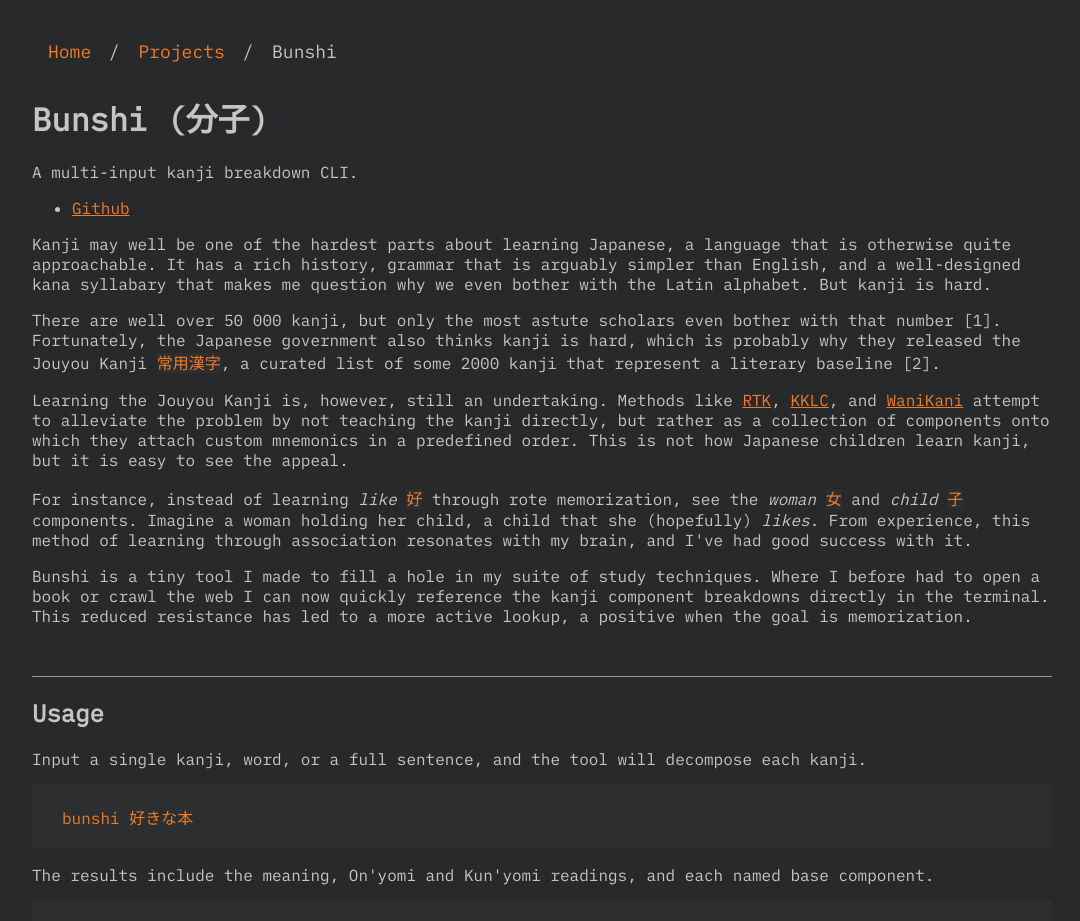
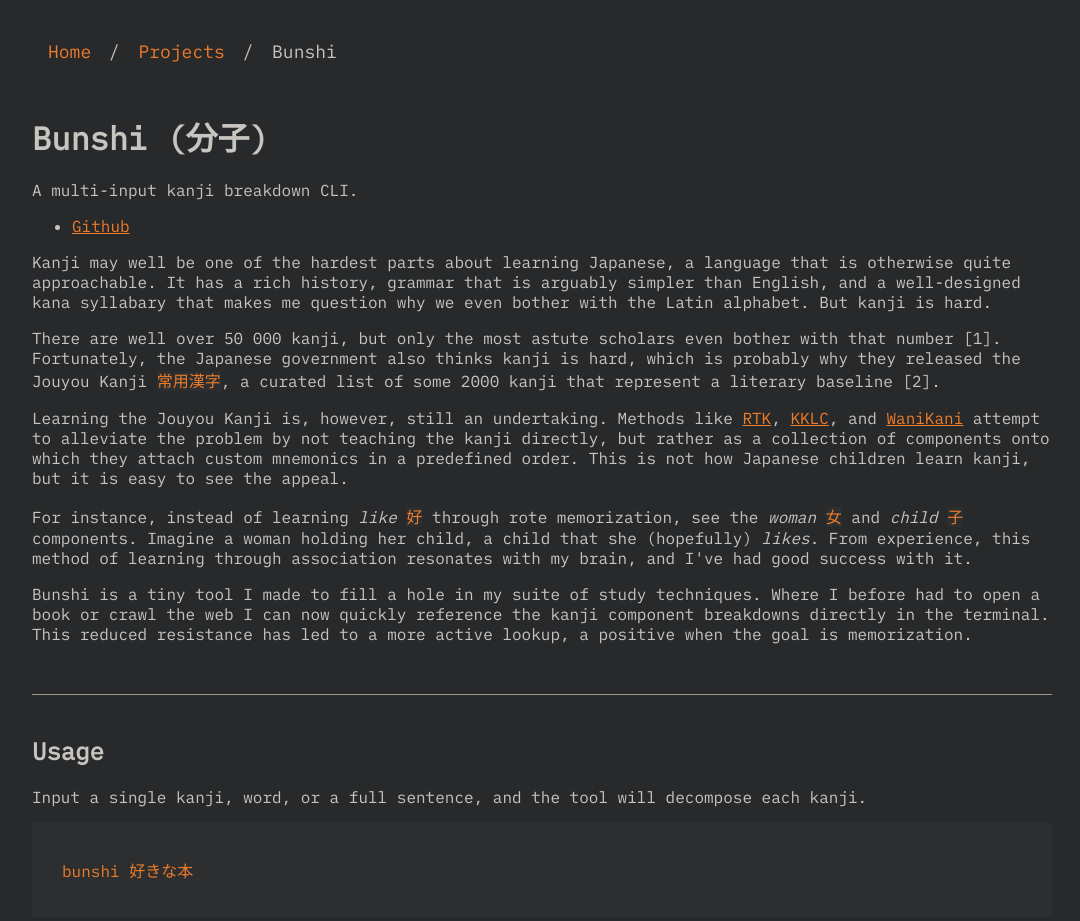
Before and after one commit to jhgjeraker/jhgjeraker.github.io, a plain HTML site: page content/projects/bunshi/bunshi.html in a window 1280 px wide. Shown: the top 921 px of the page, without its empty margins (98-1178 px from the left). Drawn offline with Linux system fonts and the light colour scheme.

Commit message:
bottom body padding and header margins

```diff
--- a/css/style.css
+++ b/css/style.css
@@ -42,6 +42,7 @@ html {
 
 body {
     margin: 30px;
+    padding-bottom: 100px;
 }
 
 hr {
@@ -77,11 +78,14 @@ pre > code {
     background-color: var(--bg-code);
     display: block;
     white-space: pre-line;
+    padding-top: 15px;
+    padding-bottom: 15px;
+    padding-left: 30px;
+    overflow: auto;
 }
 
 pre > code > i {
     white-space: pre;
-    margin-left: 30px;
     font-style: normal;
 }
 
@@ -118,3 +122,16 @@ ul.breadcrumb li a:hover {
   color:var(--accent);
   text-decoration: underline;
 }
+
+/* ------------------------------------------------ */
+/*                    Headers                       */
+/*                                                  */
+h1 {
+  margin-top: 40px;
+}
+h2 {
+  margin-top: 40px;
+}
+h3 {
+  margin-top: 40px;
+}
```
